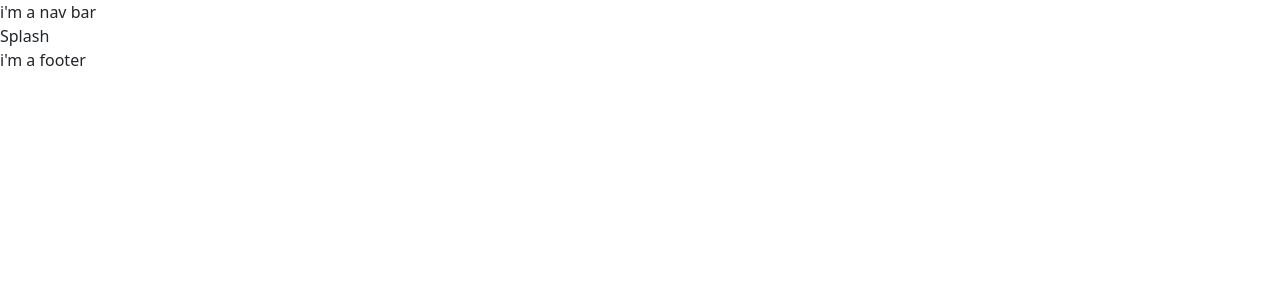
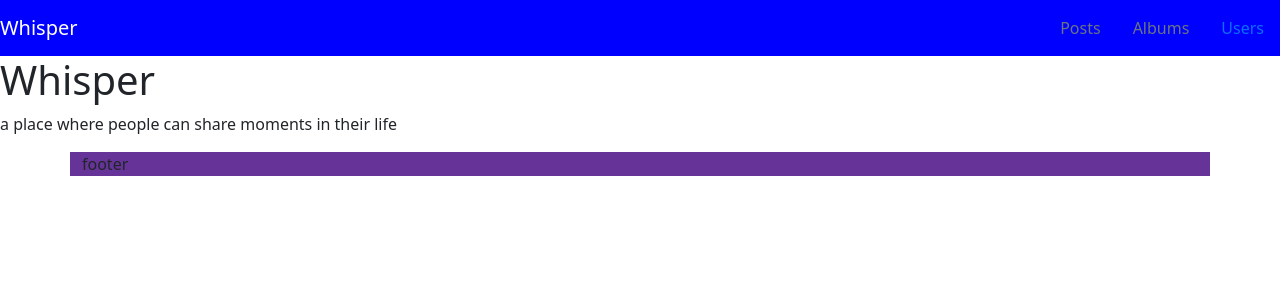
Before and after one commit to misheMatcha/quick_frontend_app, a React (Create React App) app in the folder client/: page / in a window 1280 px wide. Shown: the top 300 px of the page. Built offline with nearby package versions, Linux system fonts and the light colour scheme.

Commit message:
Add some style to test and structure bootstrap

```diff
--- /dev/null
+++ b/client/public/css/nav_footer.css
@@ -0,0 +1,10 @@
+.navbar{
+  background-color: blue;
+}
+  .navbar-brand{
+    color: white;
+  }
+
+.container.footer{
+  background-color: rebeccapurple;
+}
--- a/client/public/index.html
+++ b/client/public/index.html
@@ -24,6 +24,7 @@
       work correctly both with client-side routing and a non-root public URL.
       Learn how to configure a non-root public URL by running `npm run build`.
     -->
+    <link rel="stylesheet" href="./css/nav_footer.css" />
     <title>React App</title>
   </head>
   <body>
--- a/client/src/components/main/splash.js
+++ b/client/src/components/main/splash.js
@@ -3,7 +3,10 @@ import React from 'react';
 const Splash = () => {
   const loaded_splash = () => {
     return <div>
-      Splash
+      <h1>Whisper</h1>
+      <div>
+        <p>a place where people can share moments in their life</p>
+      </div>
     </div>
   };
 
--- a/client/src/components/navigation/footer.js
+++ b/client/src/components/navigation/footer.js
@@ -2,8 +2,8 @@ import React from 'react';
 
 const Footer = () => {
   const footerBar = () => {
-    return <div>
-      i'm a footer
+    return <div className="container footer">
+      footer
     </div>
   };
 
--- a/client/src/components/navigation/nav.js
+++ b/client/src/components/navigation/nav.js
@@ -1,9 +1,21 @@
 import React from 'react';
+import { Link, NavLink } from 'react-router-dom';
 
 const Nav = () => {
   const navBar = () => {
-    return <div>
-      i'm a nav bar
+    return <div className='navbar'>
+      <Link to="/" className="navbar-brand">Whisper</Link>
+      <ul className='nav'>
+        <li className='nav-item'>
+          <Link to="/posts" className="nav-link disabled">Posts</Link>
+        </li>
+        <li className='nav-item'>
+          <Link to="/albums" className="nav-link disabled">Albums</Link>
+        </li>
+        <li className='nav-item'>
+          <Link to="/users" className="nav-link">Users</Link>
+        </li>
+      </ul>
     </div>
   };
 
```
Also changed, not shown: 1 other file (tests, documents, lock files or other folders).
